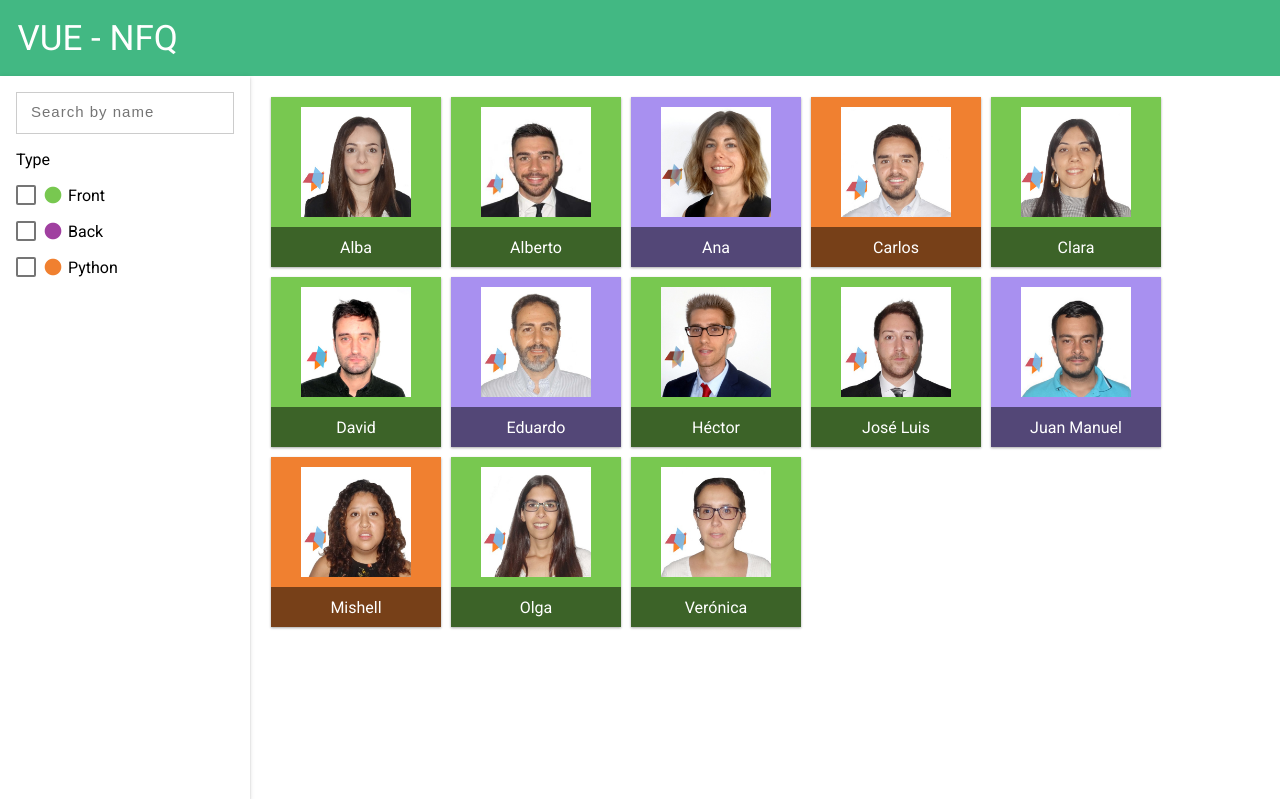
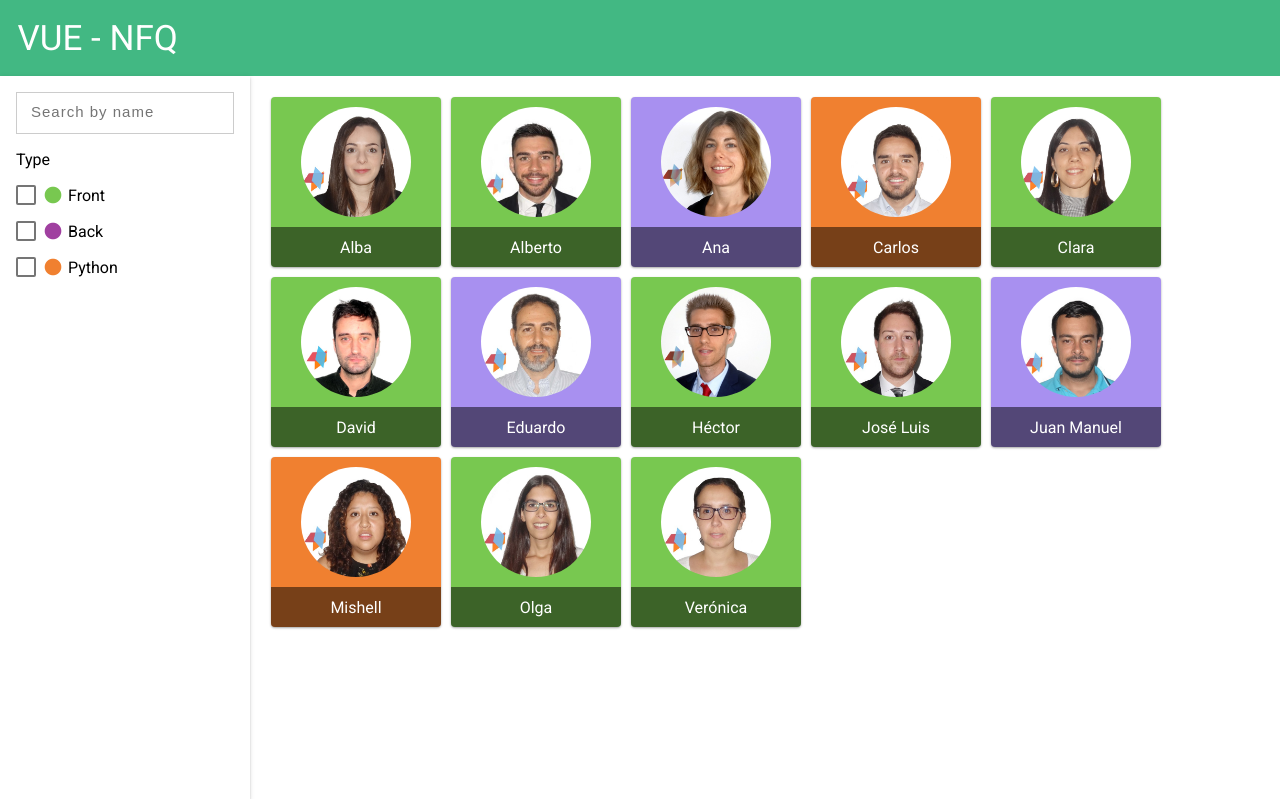
Before and after one commit to joseluislh331/vue-nfq, a plain HTML site: page index.html in a window 1280 px wide. Drawn offline with Linux system fonts and the light colour scheme.

Commit message:
change styles

```diff
--- a/style.css
+++ b/style.css
@@ -71,6 +71,7 @@ header, article, nav, aside {
 
 /* employee card */
 .employee-card {
+    border-radius: 4px;
     margin: 5px;
     position: relative;
     height: 170px;
@@ -124,6 +125,7 @@ header, article, nav, aside {
 }
 
 .employee-card .employee-image {
+    border-radius: 50%;
     height: 110px;
 }
 
```
